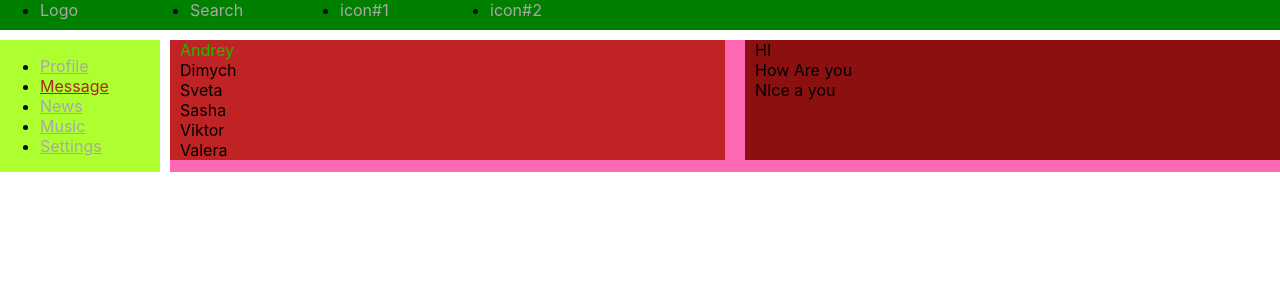
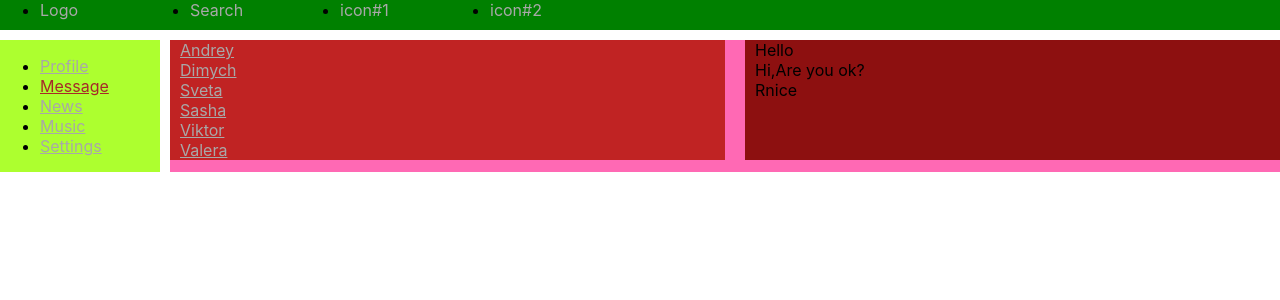
Before and after one commit to TuzovArtem/React-kamasutra, a React (Create React App) app: page /dialogs in a window 1280 px wide. Shown: the top 300 px of the page. Built offline with nearby package versions, Linux system fonts and the light colour scheme.

Commit message:
fix: Props for Dialog, add ProfileInfo(22.5lesson)

```diff
--- a/src/Components/Dialogs/Dialogs.jsx
+++ b/src/Components/Dialogs/Dialogs.jsx
@@ -1,21 +1,45 @@
 import React from 'react'
 import classes from './Dialogs.module.css';
+import {NavLink} from 'react-router-dom';
+
+
+const DialogItem = (props) =>{
+
+  let path = `/dialogs/` + props.id
+  return(
+    <div className={classes.dialogs + ' ' + classes.active}>
+         <NavLink to={path}>{props.name} </NavLink>
+         </div>
+  )
+}
+
+const Message = (props)=>{
+
+  return(
+    <div className={classes.message}> {props.text} </div>
+  )
+}
+
 
 const Dialogs  = () =>{
   return(
     <div className={classes.dialogs}>
       <div className={classes.dialogs__item}>
-       <div className={classes.dialogs + ' ' + classes.active}>Andrey</div>
-       <div className={classes.dialog}>Dimych</div>
-       <div className={classes.dialog}>Sveta</div>
-       <div className={classes.dialog}>Sasha</div>
-       <div className={classes.dialog}>Viktor</div>
-       <div className={classes.dialog}>Valera</div>
+
+       <DialogItem name='Andrey' id='1' />
+       <DialogItem name='Dimych' id='2' />
+       <DialogItem name='Sveta' id='3' />
+       <DialogItem name='Sasha' id='4' />
+       <DialogItem name='Viktor' id='5' />
+       <DialogItem name='Valera' id='6' />
+
+
       </div>
       <div className={classes.messages}>
-       <div className={classes.message}>HI</div>
-       <div className={classes.message}>How Are you</div>
-       <div className={classes.message}>NIce a you </div>
+        <Message text="Hello" />
+        <Message text="Hi,Are you ok?" />
+        <Message text="Rnice" />
+
       </div>
     </div>
   )
--- a/src/Components/Profile/Profile.jsx
+++ b/src/Components/Profile/Profile.jsx
@@ -1,13 +1,14 @@
 import react from 'react'
-import MyPosts from './Myposts/MyPosts'
-import classes from './Profile.module.css'
+import MyPosts from './Myposts/MyPosts';
+import ProfileInfo from './ProfileInfo/ProfileInfo'
+import classes from './Profile.module.css';
+
 
 
 const Profile = () => {
   return(
     <div>
-        <img src='https://via.placeholder.com/1200x300' />
-        <div>ava + discription </div>
+        <ProfileInfo />
         <MyPosts />
 
     </div>
--- /dev/null
+++ b/src/Components/Profile/ProfileInfo/ProfileInfo.jsx
@@ -0,0 +1,15 @@
+import React from 'react'
+import classes from './ProfileInfo.module.css'
+
+
+const ProfileInfo = () => {
+  return(
+    <div className={classes.profile_info}>
+        <img src='https://via.placeholder.com/1200x300' />
+
+        <div> ava + discription </div>
+    </div>
+  )
+}
+
+export default ProfileInfo
--- /dev/null
+++ b/src/Components/Profile/ProfileInfo/ProfileInfo.module.css
@@ -0,0 +1,5 @@
+.profile_info{
+  background-color:chocolate;
+  margin-left: 20px;
+  border: rgb(29, 17, 9) 2px solid;
+}
```
